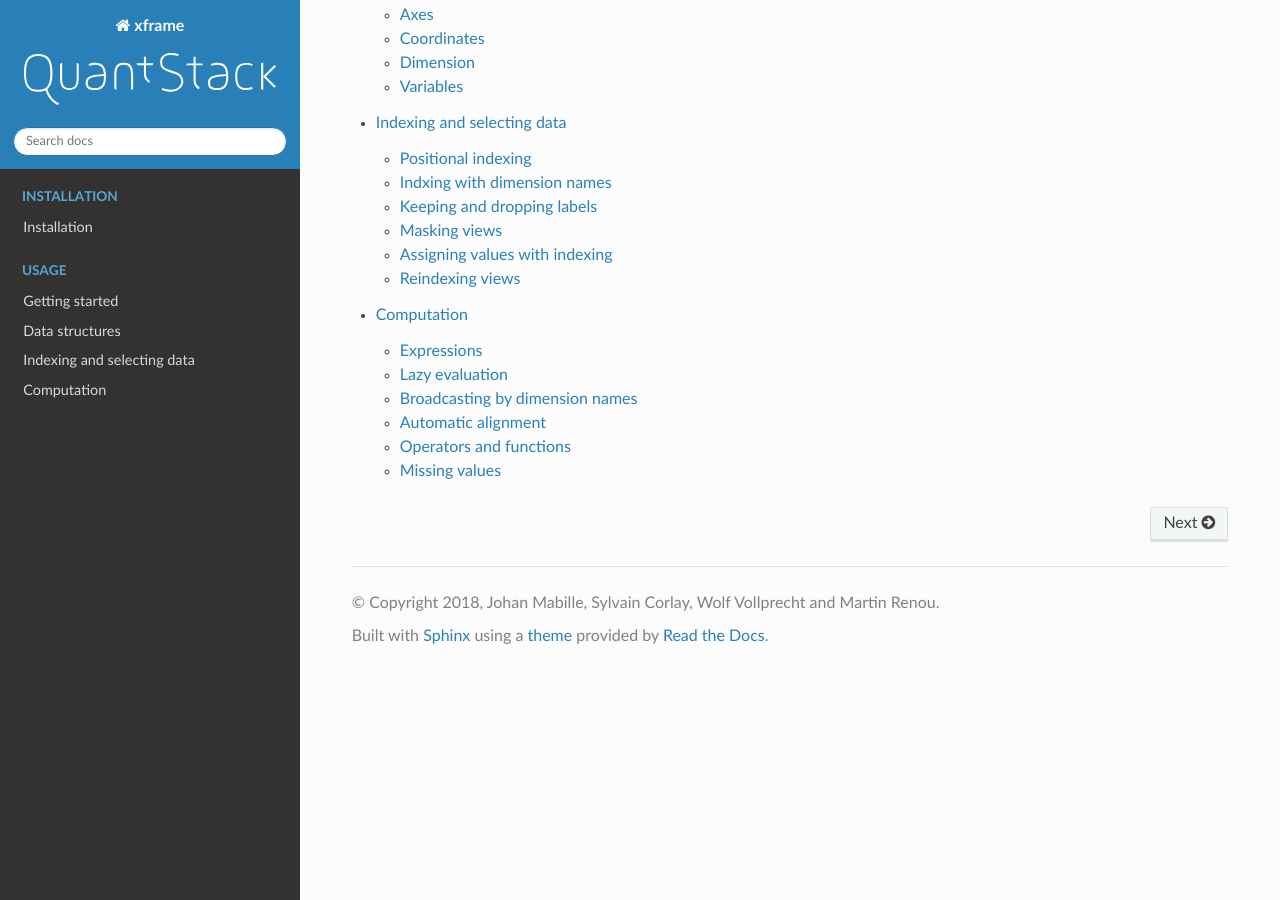
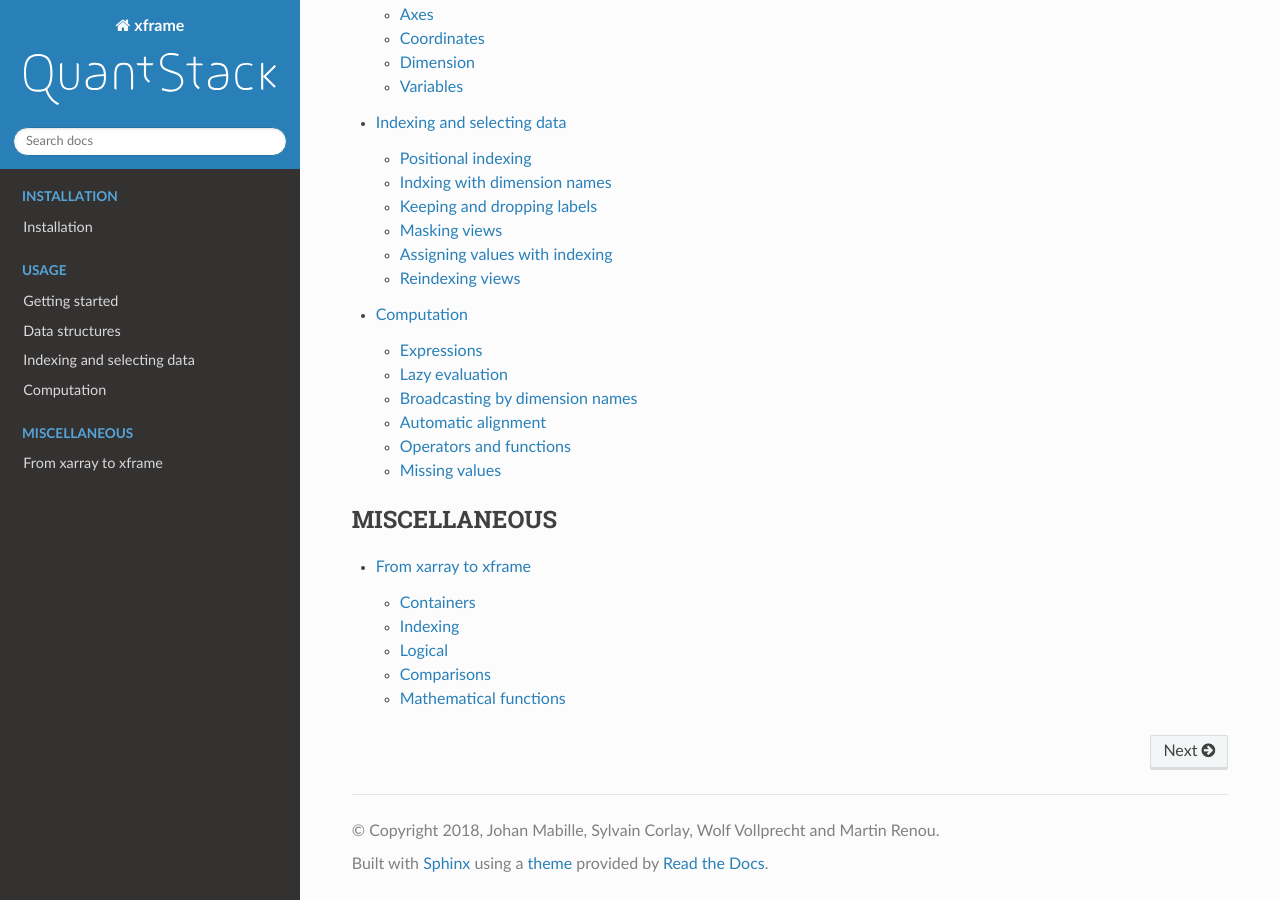
Before and after one commit to xtensor-stack/xframe, a Sphinx documentation site: the page built from docs/source/index.rst, in a window 1280 px wide and 900 px high, scrolled down 1196 px. Built offline with Sphinx 7.4.7 and the Read the Docs theme 2.0.0, drawn with Linux system fonts in a browser that asks for light colours; part of the change alters nothing that is shown.

Commit message:
cheatsheet

```diff
--- a/docs/source/index.rst
+++ b/docs/source/index.rst
@@ -62,6 +62,8 @@ for details.
 .. toctree::
    :caption: MISCELLANEOUS
 
+   xarray
+
 .. _xtensor: https://github.com/QuantStack/xtensor
 .. _pandas: https://pandas.pydata.org
 .. _xarray: https://xarray.pydata.org
--- /dev/null
+++ b/docs/source/xarray.rst
@@ -0,0 +1,253 @@
+.. Copyright (c) 2018, Johan Mabille, Sylvain Corlay, Wolf Vollprecht
+   and Martin Renou
+
+   Distributed under the terms of the BSD 3-Clause License.
+
+   The full license is in the file LICENSE, distributed with this software.
+
+From xarray to xframe
+=====================
+
+.. raw:: html
+
+   <style>
+   .rst-content table.docutils {
+       width: 100%;
+       table-layout: fixed;
+       border: none;
+   }
+
+   table.docutils th {
+       text-align: center;
+   }
+
+   table.docutils .line-block {
+       margin-left: 0;
+       margin-bottom: 0;
+   }
+
+   table.docutils code.literal {
+       color: initial;
+   }
+
+   code.docutils {
+       background: initial;
+       border: none;
+   }
+
+   * {
+       border: none;
+   }
+
+   .rst-content table.docutils thead {
+       background-color: #d0e0e0;
+   }
+
+   .rst-content table.docutils td {
+       border-bottom: none;
+       border-left: none;
+   }
+
+   .rst-content table.docutils tr:hover {
+       background-color: #d0e0e0;
+   }
+
+   .rst-content table.docutils:not(.field-list) tr:nth-child(2n-1):hover td {
+       background-color: initial;
+   }
+
+   #linear-algebra table.docutils thead .row-odd {
+       background: #ffdddd;
+   }
+
+   #linear-algebra tr:nth-child(2n-1) td {
+       background: #f9f3f3;
+   }
+
+   #linear-algebra tr:hover {
+       background: #ffdddd;
+   }
+
+   #linear-algebra tr:nth-child(2n-1):hover td {
+       background-color: initial;
+   }
+   </style>
+
+.. |_| unicode:: 0xA0
+
+Containers
+----------
+
++------------------------------------------------+--------------------------------------------------+
+|             Python 3 - xarray                  |               C++ 14 - xframe                    |
++================================================+==================================================+
+| | ``xr.DataArray([[1, 2], [3, 4]],``           | | ``xf::variable<double>({{1, 2}, {3, 4}},``     |
+| | |_| |_| |_| ``[('x', ['a', 'b']),``          | | |_| |_| |_| ``{{"x", xf::axis({"a", "b"})},``  |
+| | |_| |_| |_| |_| ``('y', [1, 4])])``          | | |_| |_| |_| |_| ``{"y", xf::axis({1, 4})}})``  |
++------------------------------------------------+--------------------------------------------------+
+
+Indexing
+--------
+
+`xframe` returns views for multi-selection, no copy is made.
+
++-----------------------------------------+-------------------------------------------------------------+
+|             Python 3 - xarray           |                      C++ 14 - xframe                        |
++=========================================+=============================================================+
+| ``da[0, 1]``                            | ``v(0, 1)``                                                 |
++-----------------------------------------+-------------------------------------------------------------+
+| ``da.loc['a', 'Paris']``                | ``v.locate("a", "Paris")``                                  |
++-----------------------------------------+-------------------------------------------------------------+
+| ``da.isel(city=1, group=0)``            | ``v.iselect({{"city", 1}, {"group", 0}})``                  |
++-----------------------------------------+-------------------------------------------------------------+
+| ``da.sel(city='Paris', group='a')``     | ``v.select({{"city", "Paris"}, {"group", "a"}})``           |
++-----------------------------------------+-------------------------------------------------------------+
+| ``da[:, 1]``                            | ``xf::ilocate(v, xf::iall(), 1)``                           |
++-----------------------------------------+-------------------------------------------------------------+
+| ``da.loc[:, 'Paris']``                  | ``xf::locate(v, xf::all(), "Paris")``                       |
++-----------------------------------------+-------------------------------------------------------------+
+| ``da.isel(city=1)``                     | ``xf::iselect(v, {{"city", 1}})``                           |
++-----------------------------------------+-------------------------------------------------------------+
+| ``da.sel(city='Paris')``                | ``xf::select(v, {{"city", "Paris"}})``                      |
++-----------------------------------------+-------------------------------------------------------------+
+| ``da.reindex(city=['NYC', 'Paris'])``   | ``xf::reindex(v, {{"city", xf::axis({"NYC", "Paris"})}})``  |
++-----------------------------------------+-------------------------------------------------------------+
+| ``da.reindex_like(df)``                 | ``xf::reindex_like(v, v2)``                                 |
++-----------------------------------------+-------------------------------------------------------------+
+
+Logical
+-------
+
+Logical universal functions are truly lazy. ``xf::where(condition, a, b)`` does not evaluate ``a``
+where ``condition`` is falsy, and it does not evaluate ``b`` where ``condition`` is truthy.
+`xarray` relies on `numpy` functions, that can also operate on ``xarray.DataArray``.
+
++-----------------------------------------------+-----------------------------------------------+
+|            Python 3 - xarray                  |                C++ 14 - xframe                |
++===============================================+===============================================+
+| ``xr.where(a > 5, a, b)``                     | ``xf::where(a > 5, a, b)``                    |
++-----------------------------------------------+-----------------------------------------------+
+| ``np.any(a)``                                 | ``xf::any(a)``                                |
++-----------------------------------------------+-----------------------------------------------+
+| ``np.all(a)``                                 | ``xf::all(a)``                                |
++-----------------------------------------------+-----------------------------------------------+
+| ``np.logical_and(a, b)``                      | ``a && b``                                    |
++-----------------------------------------------+-----------------------------------------------+
+| ``np.logical_or(a, b)``                       | ``a || b``                                    |
++-----------------------------------------------+-----------------------------------------------+
+| ``np.isclose(a, b)``                          | ``xf::isclose(a, b)``                         |
++-----------------------------------------------+-----------------------------------------------+
+| ``np.allclose(a, b)``                         | ``xf::allclose(a, b)``                        |
++-----------------------------------------------+-----------------------------------------------+
+
+Comparisons
+-----------
+
+`xarray` relies on `numpy` functions, that can also operate on ``xarray.DataArray``.
+
++--------------------------------------------+-----------------------------------------------+
+|            Python 3 - xarray               |                C++ 14 - xframe                |
++============================================+===============================================+
+| ``np.equal(a, b)``                         | ``xf::equal(a, b)``                           |
++--------------------------------------------+-----------------------------------------------+
+| ``np.not_equal(a, b)``                     | ``xf::not_equal(a, b)``                       |
++--------------------------------------------+-----------------------------------------------+
+| ``np.less(a, b)``                          || ``xf::less(a, b)``                           |
+|                                            || ``a < b``                                    |
++--------------------------------------------+-----------------------------------------------+
+| ``np.less_equal(a, b)``                    || ``xf::less_equal(a, b)``                     |
+|                                            || ``a <= b``                                   |
++--------------------------------------------+-----------------------------------------------+
+| ``np.greater(a, b)``                       || ``xf::greater(a, b)``                        |
+|                                            || ``a > b``                                    |
++--------------------------------------------+-----------------------------------------------+
+| ``np.greater_equal(a, b)``                 || ``xf::greater_equal(a, b)``                  |
+|                                            || ``a >= b``                                   |
++--------------------------------------------+-----------------------------------------------+
+
+Mathematical functions
+----------------------
+
+xframe universal functions are provided for a large set number of mathematical functions.
+`xarray` relies on `numpy` functions, that can also operate on ``xarray.DataArray``.
+
+**Basic functions:**
+
++-----------------------------------------------+-----------------------------------------------+
+|            Python 3 - xarray                  |                C++ 14 - xframe                |
++===============================================+===============================================+
+| ``np.absolute(a)``                            | ``xf::abs(a)``                                |
++-----------------------------------------------+-----------------------------------------------+
+| ``np.sign(a)``                                | ``xf::sign(a)``                               |
++-----------------------------------------------+-----------------------------------------------+
+| ``np.remainder(a, b)``                        | ``xf::remainder(a, b)``                       |
++-----------------------------------------------+-----------------------------------------------+
+| ``np.clip(a, min, max)``                      | ``xf::clip(a, min, max)``                     |
++-----------------------------------------------+-----------------------------------------------+
+|                                               | ``xf::fma(a, b, c)``                          |
++-----------------------------------------------+-----------------------------------------------+
+
+**Exponential functions:**
+
++-----------------------------------------------+-----------------------------------------------+
+|            Python 3 - xarray                  |                C++ 14 - xframe                |
++===============================================+===============================================+
+| ``np.exp(a)``                                 | ``xf::exp(a)``                                |
++-----------------------------------------------+-----------------------------------------------+
+| ``np.expm1(a)``                               | ``xf::expm1(a)``                              |
++-----------------------------------------------+-----------------------------------------------+
+| ``np.log(a)``                                 | ``xf::log(a)``                                |
++-----------------------------------------------+-----------------------------------------------+
+| ``np.log1p(a)``                               | ``xf::log1p(a)``                              |
++-----------------------------------------------+-----------------------------------------------+
+
+**Power functions:**
+
++-----------------------------------------------+-----------------------------------------------+
+|            Python 3 - xarray                  |                C++ 14 - xframe                |
++===============================================+===============================================+
+| ``np.power(a, p)``                            | ``xf::pow(a, b)``                             |
++-----------------------------------------------+-----------------------------------------------+
+| ``np.sqrt(a)``                                | ``xf::sqrt(a)``                               |
++-----------------------------------------------+-----------------------------------------------+
+| ``np.square(a)``                              | ``xf::square(a)``                             |
+|                                               | ``xf::cube(a)``                               |
++-----------------------------------------------+-----------------------------------------------+
+| ``np.cbrt(a)``                                | ``xf::cbrt(a)``                               |
++-----------------------------------------------+-----------------------------------------------+
+
+**Trigonometric functions:**
+
++-----------------------------------------------+-----------------------------------------------+
+|            Python 3 - xarray                  |                C++ 14 - xframe                |
++===============================================+===============================================+
+| ``np.sin(a)``                                 | ``xf::sin(a)``                                |
++-----------------------------------------------+-----------------------------------------------+
+| ``np.cos(a)``                                 | ``xf::cos(a)``                                |
++-----------------------------------------------+-----------------------------------------------+
+| ``np.tan(a)``                                 | ``xf::tan(a)``                                |
++-----------------------------------------------+-----------------------------------------------+
+
+**Hyperbolic functions:**
+
++-----------------------------------------------+-----------------------------------------------+
+|            Python 3 - xarray                  |                C++ 14 - xframe                |
++===============================================+===============================================+
+| ``np.sinh(a)``                                | ``xf::sinh(a)``                               |
++-----------------------------------------------+-----------------------------------------------+
+| ``np.cosh(a)``                                | ``xf::cosh(a)``                               |
++-----------------------------------------------+-----------------------------------------------+
+| ``np.tanh(a)``                                | ``xf::tanh(a)``                               |
++-----------------------------------------------+-----------------------------------------------+
+
+**Error and gamma functions:**
+
++-----------------------------------------------+-----------------------------------------------+
+|            Python 3 - xarray                  |                C++ 14 - xframe                |
++===============================================+===============================================+
+| ``scipy.special.erf(a)``                      | ``xf::erf(a)``                                |
++-----------------------------------------------+-----------------------------------------------+
+| ``scipy.special.gamma(a)``                    | ``xf::tgamma(a)``                             |
++-----------------------------------------------+-----------------------------------------------+
+| ``scipy.special.gammaln(a)``                  | ``xf::lgamma(a)``                             |
++-----------------------------------------------+-----------------------------------------------+
```
